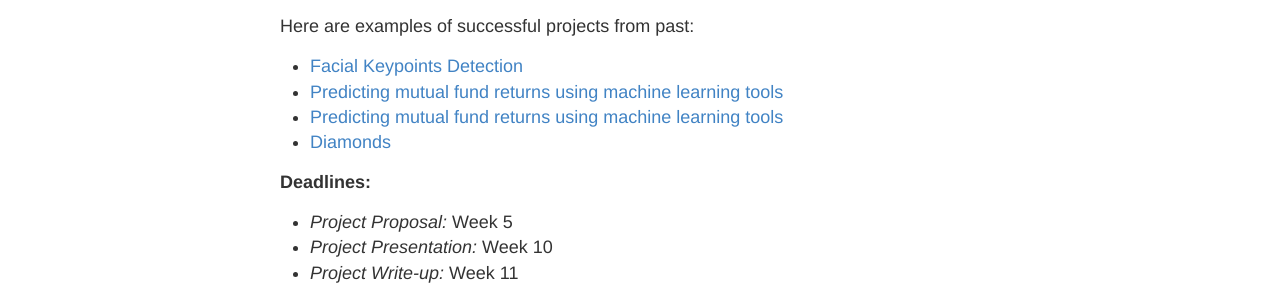
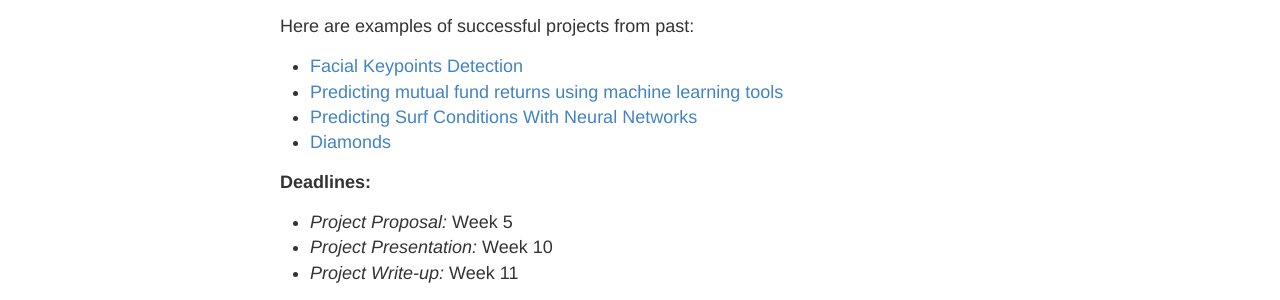
Before and after one commit to ChicagoBoothML/ML2016, a Jekyll site: the page built from project.md, in a window 1280 px wide. Shown: the part 394-694 px from the top of the page. Built offline with Jekyll 4.4.1, drawn with Linux system fonts in a browser that asks for light colours.

Commit message:
Update project.md

```diff
--- a/project.md
+++ b/project.md
@@ -14,7 +14,7 @@ Here are examples of successful projects from past:
 
 * [Facial Keypoints Detection](https://piazza.com/class_profile/get_resource/ixiudyq1m7bj0/ixjtnuml5zz797)
 * [Predicting mutual fund returns using machine learning tools](https://piazza.com/class_profile/get_resource/ixiudyq1m7bj0/ixjtnlzxoh53lm)
-* [Predicting mutual fund returns using machine learning tools](https://piazza.com/class_profile/get_resource/ixiudyq1m7bj0/ixjtmyt1or4o7)
+* [Predicting Surf Conditions With Neural Networks](https://piazza.com/class_profile/get_resource/ixiudyq1m7bj0/ixjtmyt1or4o7)
 * [Diamonds](https://piazza.com/class_profile/get_resource/ixiudyq1m7bj0/ixjtnbnpbv61po)
 
 **Deadlines:**
```
